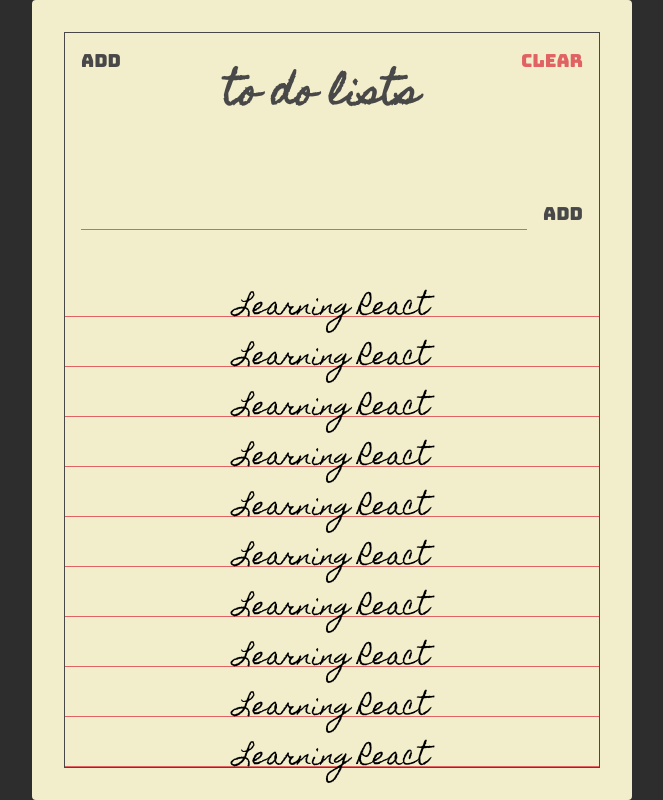
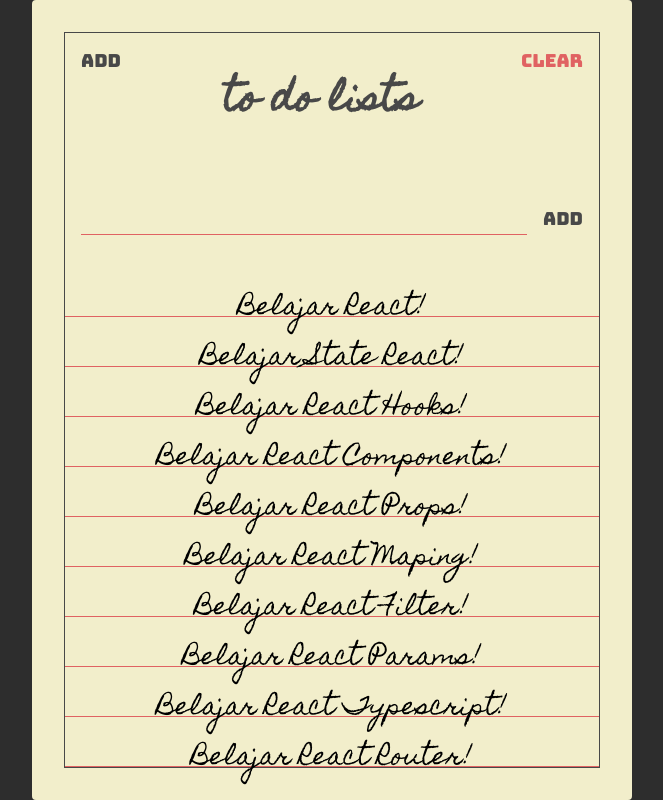
Before and after one commit to AlphK009/React-Todolist, a React (Create React App) app: page / in a window 1280 px wide. Shown: the whole page, without its empty margins (308-971 px from the left). Built offline with nearby package versions, Linux system fonts and the light colour scheme.

Commit message:
Making Pages and Todo Component

```diff
--- a/src/App.js
+++ b/src/App.js
@@ -1,52 +1,6 @@
 import "./styles.css";
-import Paper from "./components/Paper";
+import TodoList from "./Pages/TodoList";
 
 export default function App() {
-  return (
-    <Paper>
-      <div className="header">
-        <button className="header-btn main-black-color">Add</button>
-        <h1 className="header-title">To do Lists</h1>
-        <button className="header-btn main-red-color">Clear</button>
-      </div>
-      <section className="add">
-        <form className="add-form">
-          <input type="text" className="add-search" />
-          <button className="add-btn main-black-color">ADD</button>
-        </form>
-      </section>
-      <section className="todos">
-        <div className="todo">
-          <span className="todo-text">Learning React</span>
-        </div>
-        <div className="todo">
-          <span className="todo-text">Learning React</span>
-        </div>
-        <div className="todo">
-          <span className="todo-text">Learning React</span>
-        </div>
-        <div className="todo">
-          <span className="todo-text">Learning React</span>
-        </div>
-        <div className="todo">
-          <span className="todo-text">Learning React</span>
-        </div>
-        <div className="todo">
-          <span className="todo-text">Learning React</span>
-        </div>
-        <div className="todo">
-          <span className="todo-text">Learning React</span>
-        </div>
-        <div className="todo">
-          <span className="todo-text">Learning React</span>
-        </div>
-        <div className="todo">
-          <span className="todo-text">Learning React</span>
-        </div>
-        <div className="todo">
-          <span className="todo-text">Learning React</span>
-        </div>
-      </section>
-    </Paper>
-  );
+  return <TodoList />;
 }
--- /dev/null
+++ b/src/Pages/TodoList.jsx
@@ -0,0 +1,15 @@
+import Paper from "../components/Paper";
+import Header from "../components/Header";
+import TodoForm from "../components/TodoForm";
+import Todos from "../components/Todos";
+
+const TodoList = () => {
+  return (
+    <Paper>
+      <Header />
+      <TodoForm />
+      <Todos />
+    </Paper>
+  );
+};
+export default TodoList;
--- a/src/components/Header.jsx
+++ b/src/components/Header.jsx
@@ -0,0 +1,13 @@
+import React from "react";
+
+const Header = () => {
+  return (
+    <section className="header">
+      <button className="header-btn main-black-color">Add</button>
+      <h1 className="header-title">To do Lists</h1>
+      <button className="header-btn main-red-color">Clear</button>
+    </section>
+  );
+};
+
+export default Header;
--- /dev/null
+++ b/src/components/Todo.jsx
@@ -0,0 +1,14 @@
+import React from "react";
+import PropTypes from "prop-types";
+
+const Todo = (props) => {
+  return (
+    <div className="todo">
+      <span className="todo-text">{props.text}</span>
+    </div>
+  );
+};
+Todo.propTypes = {
+  text: PropTypes.string.isRequired
+};
+export default Todo;
--- a/src/components/TodoForm.jsx
+++ b/src/components/TodoForm.jsx
@@ -0,0 +1,13 @@
+import React from "react";
+
+const TodoForm = () => {
+  return (
+    <section className="add">
+      <form className="add-form">
+        <input type="text" className="add-search" />
+        <button className="add-btn main-black-color">ADD</button>
+      </form>
+    </section>
+  );
+};
+export default TodoForm;
--- a/src/components/Todos.jsx
+++ b/src/components/Todos.jsx
@@ -0,0 +1,25 @@
+import React from "react";
+import Todo from "./Todo";
+
+const Todos = () => {
+  const todos = [
+    { text: "Belajar React!" },
+    { text: "Belajar State React!" },
+    { text: "Belajar React Hooks!" },
+    { text: "Belajar React Components!" },
+    { text: "Belajar React Props!" },
+    { text: "Belajar React Maping!" },
+    { text: "Belajar React Filter!" },
+    { text: "Belajar React Params!" },
+    { text: "Belajar React Typescript!" },
+    { text: "Belajar React Router!" }
+  ];
+  return (
+    <section className="todos">
+      {todos.map((todo) => {
+        return <Todo text={todo.text} />;
+      })}
+    </section>
+  );
+};
+export default Todos;
--- a/src/styles.css
+++ b/src/styles.css
@@ -114,6 +114,8 @@
 .todos {
   display: flex;
   flex-direction: column;
+
+  min-height: 500px;
 }
 .todo {
   position: relative;
@@ -121,7 +123,7 @@
   flex: 1 0 auto;
   text-align: center;
 
-  min-height: 34px;
+  max-height: 34px;
   margin: 16px 0 0;
   font-family: "Homemade Apple", sans-serif;
   font-size: 24px;
@@ -130,6 +132,8 @@
 }
 
 .todo-text {
+  width: 100%;
+  height: 45px;
   position: absolute;
   left: 50%;
   transform: translate(-50%);
```
